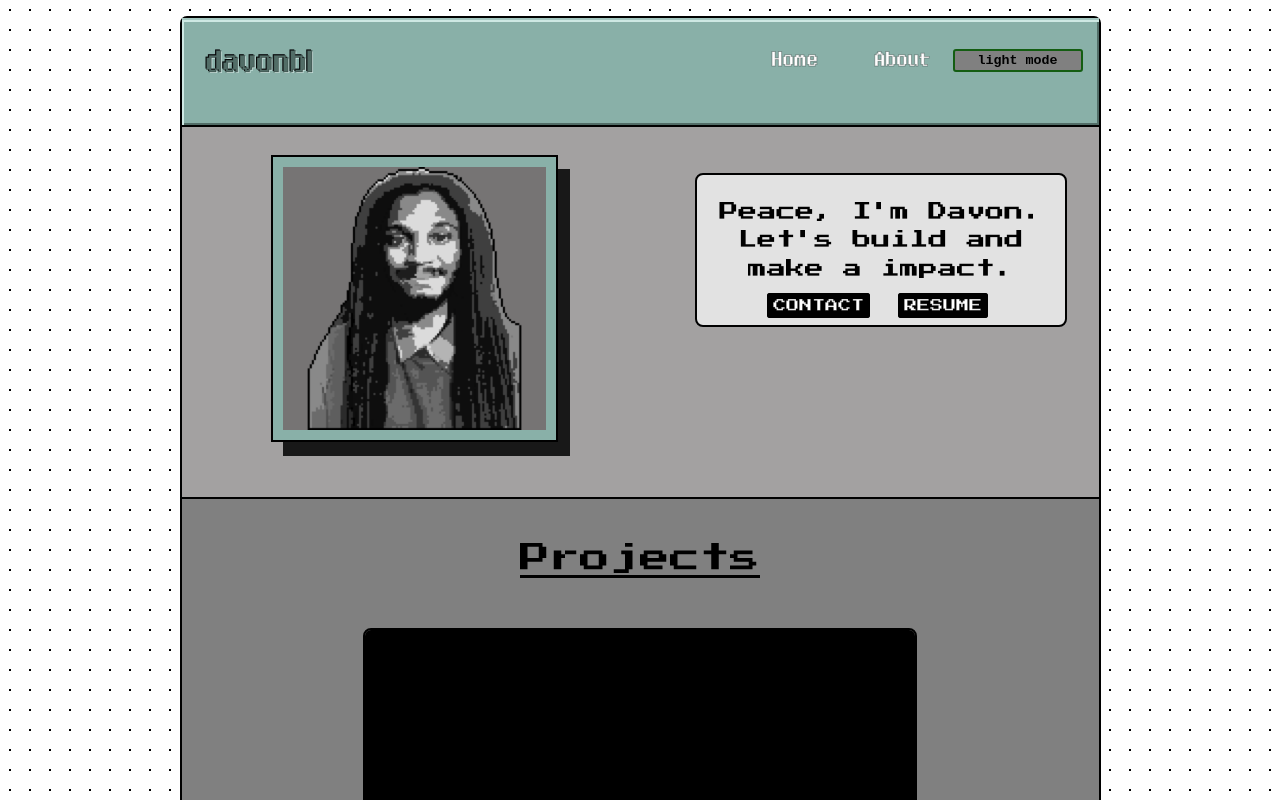
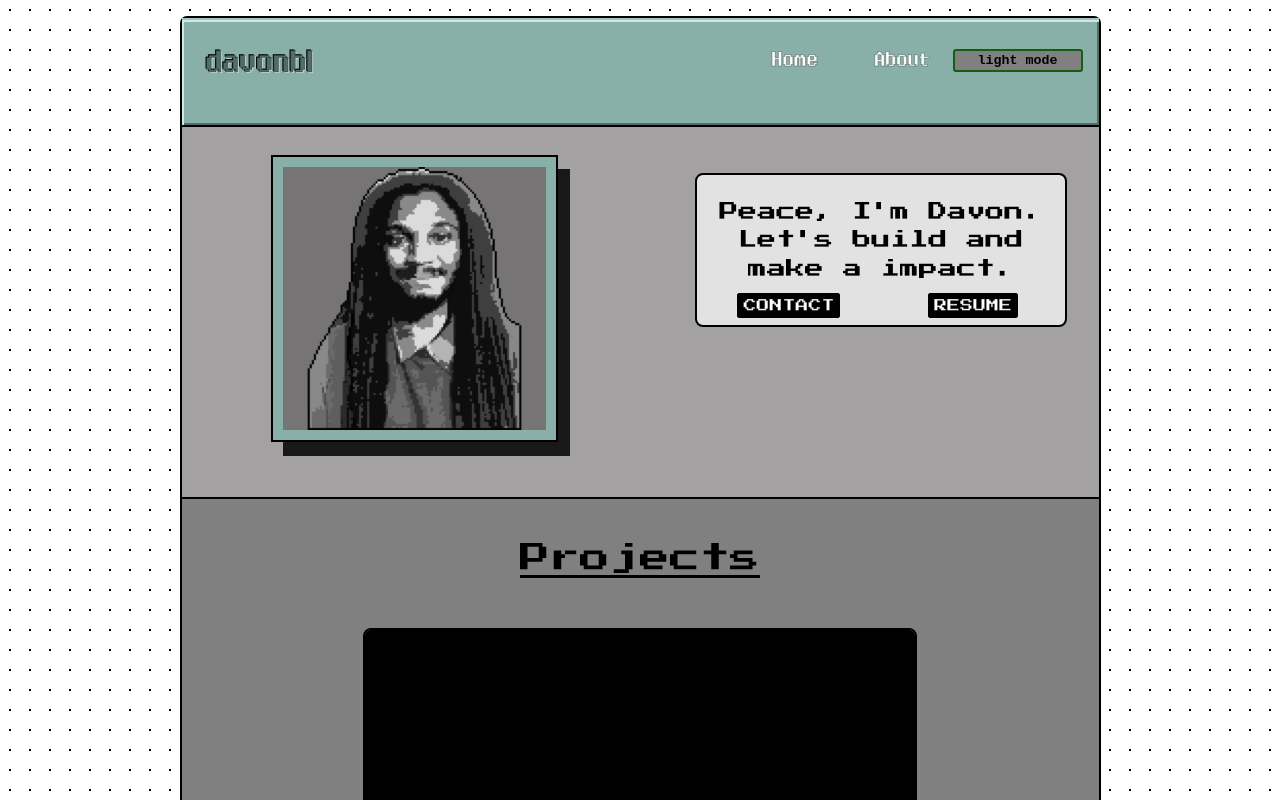
Before and after one commit to davonbl/davonbl-portfolio-v2, a React (Vite) app: page / in a window 1280 px wide. Shown: the top 800 px of the page. Built offline with nearby package versions, Linux system fonts and the light colour scheme.

Commit message:
commented out the anchor tag for the tablet screen

```diff
--- a/src/App.css
+++ b/src/App.css
@@ -195,7 +195,7 @@ header{
   padding-left: 2px;
 }
 
-::-webkit-scrollbar-thumb {
+/* ::-webkit-scrollbar-thumb {
   box-sizing: border-box;
   display: inline-block;
   background: rgb(198, 198, 198);
@@ -212,7 +212,7 @@ header{
   background-color: rgb(254, 254, 254);
   background-size: 4px 4px;
   background-position: 0px 0px, 2px 2px;
-}
+} */
 
 .visual-btn--mobile{
   border: 2px solid white;
@@ -254,9 +254,9 @@ a{
 /* 40rem */
 @media screen and (min-width: 690px ){
 
-  a{
+  /* a{
     width: 30%;
-  }
+  } */
 
   /* .visual-btn--tablet{
     width: 30%;
--- a/src/index.css
+++ b/src/index.css
@@ -67,3 +67,23 @@
   font-size: 3.2em;
   line-height: 1.1;
 } */
+
+
+::-webkit-scrollbar-thumb {
+  box-sizing: border-box;
+  display: inline-block;
+  background: rgb(198, 198, 198);
+  color: rgb(10, 10, 10);
+  border-style: solid;
+  border-width: 2px;
+  border-color: rgb(223, 223, 223) rgb(10, 10, 10) rgb(10, 10, 10) rgb(223, 223, 223);
+  box-shadow: rgb(254, 254, 254) 1px 1px 0px 1px inset, rgb(132, 133, 132) -1px -1px 0px 1px inset;
+  outline-offset: -2px;
+}
+
+::-webkit-scrollbar-track {
+  background-image: linear-gradient(45deg, rgb(198, 198, 198) 25%, transparent 25%, transparent 75%, rgb(198, 198, 198) 75%), linear-gradient(45deg, rgb(198, 198, 198) 25%, transparent 25%, transparent 75%, rgb(198, 198, 198) 75%);
+  background-color: rgb(254, 254, 254);
+  background-size: 4px 4px;
+  background-position: 0px 0px, 2px 2px;
+}
```
